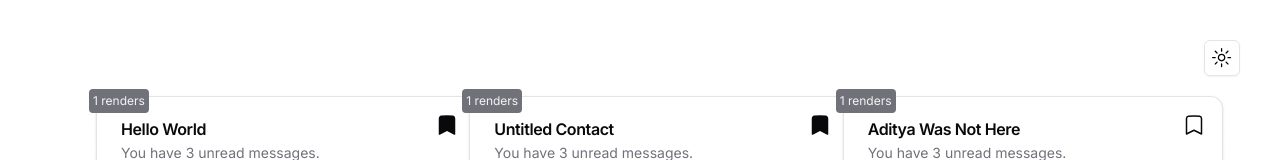
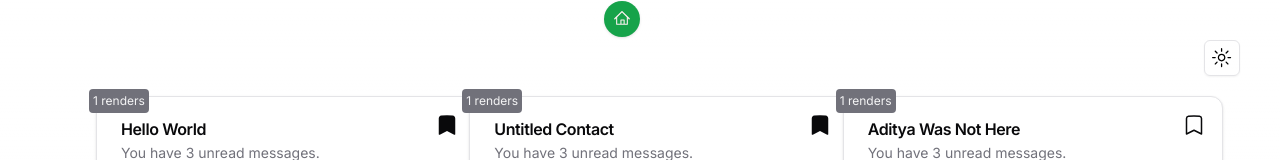
Before and after one commit to therj/qr, a Next.js app: page /design in a window 1280 px wide. Shown: the top 160 px of the page. Built offline with nearby package versions, Linux system fonts and the light colour scheme.

Commit message:
show home icon on card design

```diff
--- a/app/design/page.tsx
+++ b/app/design/page.tsx
@@ -1,4 +1,7 @@
 import { QRCard } from '@/components/qr-card';
+import { HomeIcon } from '@radix-ui/react-icons';
+import { Button } from '@ui/button';
+import Link from 'next/link';
 
 export default function Home() {
   const items = [
@@ -15,6 +18,7 @@ export default function Home() {
   const getItemName = () => items[Math.floor(Math.random() * items.length)];
 
   return (
+    <>
       <main className="min-h-screen grid grid-cols-3 gap-8  items-centerX justify-center p-24">
         <QRCard bookmark title="Hello World" />
         <QRCard bookmark itemName={getItemName()} />
@@ -28,5 +32,18 @@ export default function Home() {
         <QRCard itemName={getItemName()}></QRCard>
         <QRCard itemName={getItemName()}></QRCard>
       </main>
+
+      <Button
+        variant="default"
+        size="icon"
+        className="fixed top-px right-2/4 flex items-center border-primary border-0 rounded-full p-2"
+        asChild
+      >
+        <Link href="/">
+          <HomeIcon className="h-4 w-4" />
+          <span className="sr-only">Go Home</span>
+        </Link>
+      </Button>
+    </>
   );
 }
--- a/src/components/qr-card.tsx
+++ b/src/components/qr-card.tsx
@@ -125,7 +125,7 @@ export function QRCard({
         </div>
       </CardContent>
       <CardFooter>
-        <Button className="w-full flex items-center">
+        <Button className="w-full flex items-center" asChild>
           <Link href="/" className="flex items-center">
             <HomeIcon className="mr-2 h-4 w-4" /> Go Home
           </Link>
```
Lines whose indentation alone changed are shown as unchanged.
